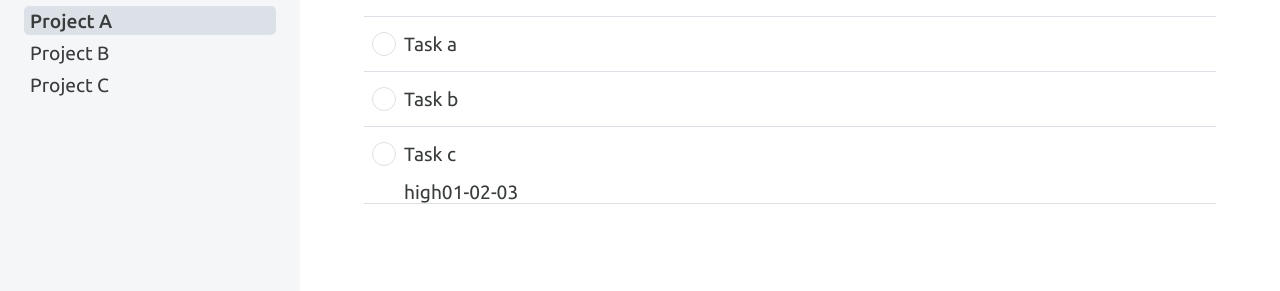
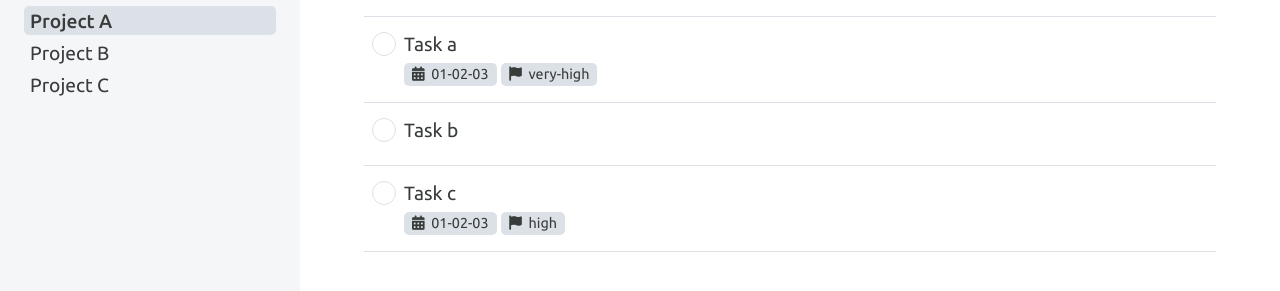
Before and after one commit to djsereno/Todo-List, a website built with webpack: page src/index.html in a window 1280 px wide. Shown: the part 163-454 px from the top of the page. Built offline with nearby package versions, Linux system fonts and the light colour scheme.

Commit message:
Add due date and priority info to main task line

```diff
--- a/src/index.js
+++ b/src/index.js
@@ -5,7 +5,7 @@ import Task from './task';
 
 // Dummy projects and tasks for debugging
 const project1 = Project('Project A');
-project1.addTask(Task('Task a'));
+project1.addTask(Task('Task a', 'simple task', 'very-high', '01-02-03'));
 project1.addTask(Task('Task b'));
 project1.addTask(Task('Task c', 'simple task', 'high', '01-02-03'));
 const project2 = Project('Project B');
@@ -94,18 +94,28 @@ const tasksDOM = (() => {
     mainDetails.classList.add('main-details');
     listItem.appendChild(mainDetails);
 
+    if (task.getDueDate()) {
+      const dueDate = document.createElement('span');
+      const symbol = document.createElement('i');
+      symbol.classList.add('fa-solid', 'fa-calendar-days');
+      dueDate.appendChild(symbol);
+      const text = document.createElement('span');
+      text.innerText = `\u00A0\u00A0${task.getDueDate()}`;
+      dueDate.appendChild(text);
+      dueDate.classList.add('tag', 'due-date');
+      mainDetails.appendChild(dueDate);
+    }
+
     if (task.getPriority() !== 'normal') {
       const priority = document.createElement('span');
+      const symbol = document.createElement('i');
+      symbol.classList.add('fa-solid', 'fa-flag');
+      priority.appendChild(symbol);
+      const text = document.createElement('span');
+      text.innerText = `\u00A0\u00A0${task.getPriority()}`;
+      priority.appendChild(text);
       priority.classList.add('tag', 'priority');
-      priority.innerText = task.getPriority();
       mainDetails.appendChild(priority);
-    }
-
-    if (task.getDueDate()) {
-      const dueDate = document.createElement('span');
-      dueDate.classList.add('tag', 'due-date');
-      dueDate.innerText = task.getDueDate();
-      mainDetails.appendChild(dueDate);
     }
 
     const fineDetails = document.createElement('ul');
--- a/src/style.css
+++ b/src/style.css
@@ -177,7 +177,18 @@ main {
 }
 
 .main-details {
+  padding-bottom: 1rem;
   margin-left: 2.5rem;
+  margin-top: -0.5rem;
+  display: flex;
+  gap: 0.3rem;
+}
+
+.tag {
+  background-color: var(--color-active);
+  border-radius: 5px;
+  font-size: .9rem;
+  padding: 0.2rem 0.5rem;
 }
 
 .fine-details {
```
